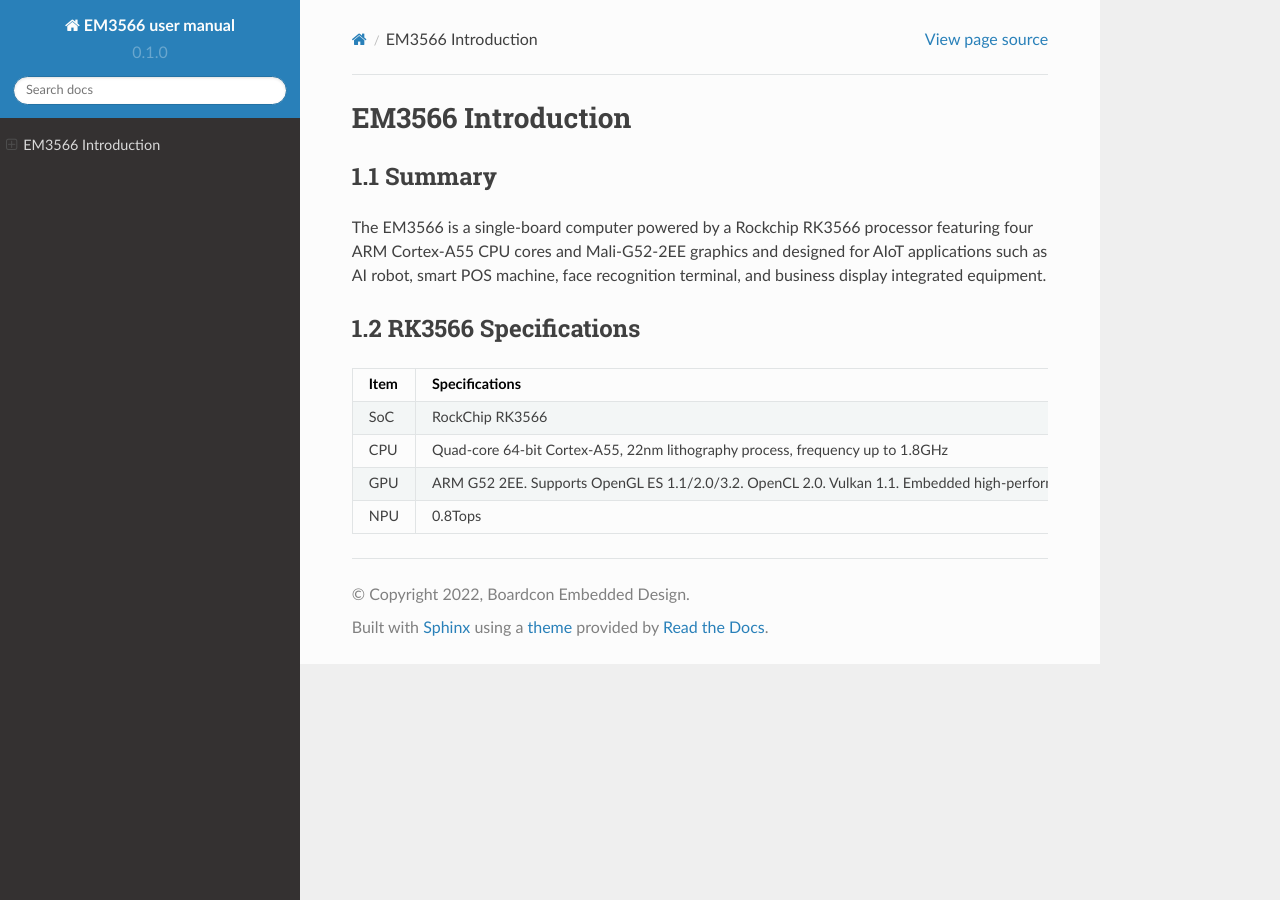
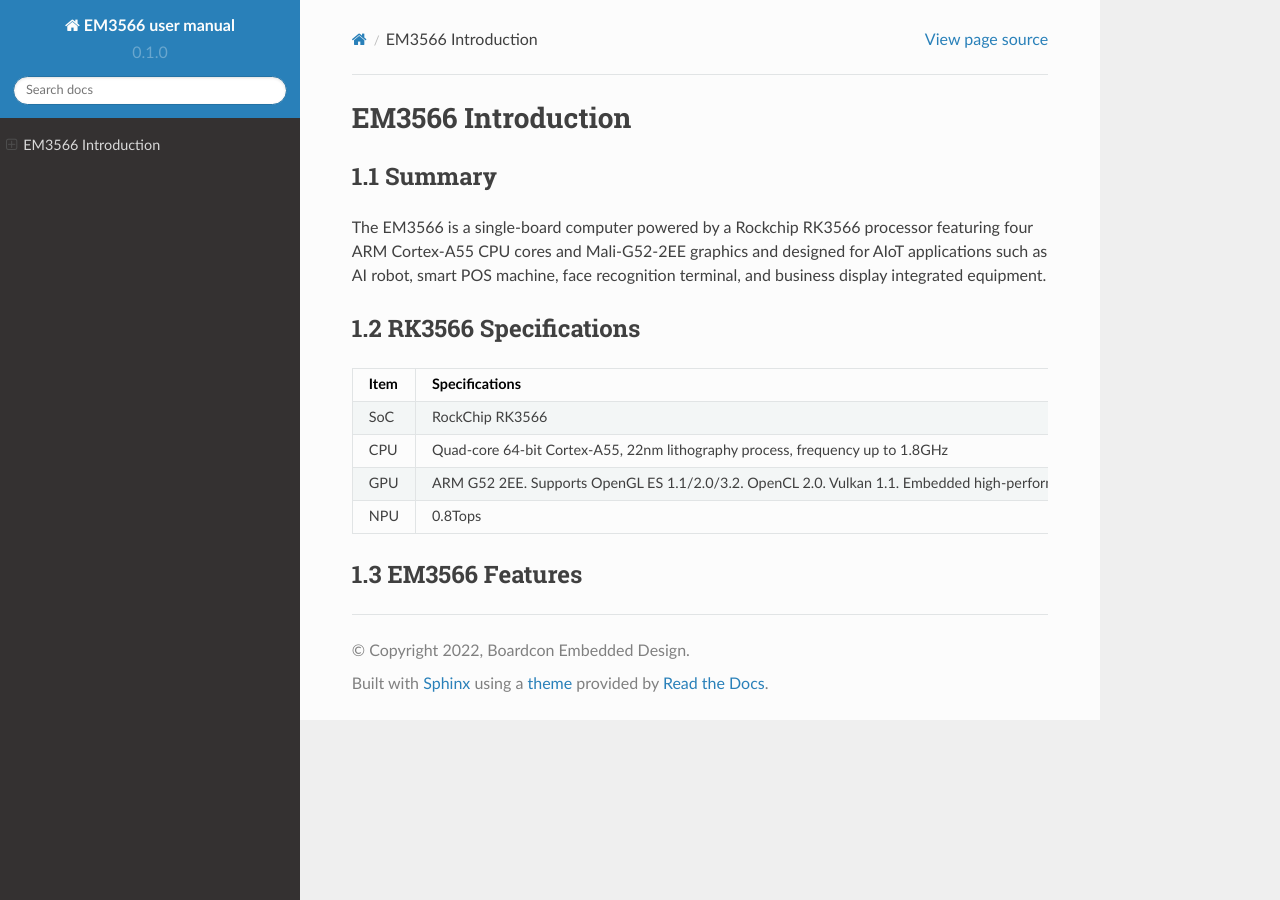
Before and after one commit to boardcon/EM3566, a Sphinx documentation site: the page built from docs/source/hardware.rst, in a window 1280 px wide. Built offline with Sphinx 7.4.7 and the Read the Docs theme 2.0.0, drawn with Linux system fonts in a browser that asks for light colours; pages that are not in the unit, such as notebooks, are missing from menus.

Commit message:
Update hardware.rst

```diff
--- a/docs/source/hardware.rst
+++ b/docs/source/hardware.rst
@@ -21,3 +21,6 @@
  "CPU", "Quad-core 64-bit Cortex-A55, 22nm lithography process, frequency up to 1.8GHz"
  "GPU", "ARM G52 2EE. Supports OpenGL ES 1.1/2.0/3.2. OpenCL 2.0. Vulkan 1.1. Embedded high-performance 2D acceleration hardware"
  "NPU", "0.8Tops"
+
+1.3 EM3566 Features
+=========================
```
